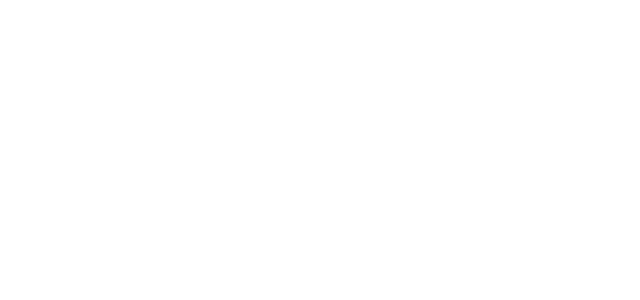
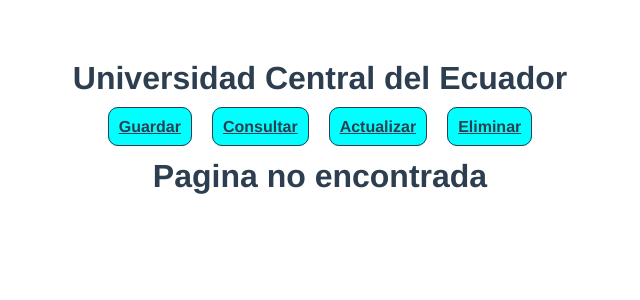
Before and after one commit to GeoWillC/pw_vue_u3_p5_gc, a Vue app: page /consultar/1 in a window 1280 px wide. Before the commit this address had no page. Shown: the top 300 px of the page, without its empty margins (320-960 px from the left). Built offline with nearby package versions, Linux system fonts and the light colour scheme.

Commit message:
Router lazy y NavBar

```diff
--- a/src/App.vue
+++ b/src/App.vue
@@ -1,11 +1,13 @@
 <template>
-
-
+  <h1>Universidad Central del Ecuador
+  </h1>
+  <NavBar></NavBar>
   <!-- llamada a router -->
   <router-view/>
 </template>
 
 <script>
+import NavBar from './components/NavBar.vue'
 import HelloWorld from './components/HelloWorld.vue'
 import EstudiantePagina from '../src/paginas/EstudiantePagina.vue'
 
@@ -14,7 +16,8 @@ export default {
   name: 'App',
   components: {
     HelloWorld,
-    EstudiantePagina
+    EstudiantePagina,
+    NavBar
   }
 }
 </script>
--- /dev/null
+++ b/src/components/NavBar.vue
@@ -0,0 +1,32 @@
+<template>
+    <div>
+        <router-link to="/guardar">Guardar</router-link>
+        <router-link to="/consultar">Consultar</router-link>
+        <router-link to="/actualizar">Actualizar</router-link>
+        <router-link to="/eliminar">Eliminar</router-link>
+
+    </div>
+</template>
+
+<script>
+export default {
+
+}
+</script>
+
+<style>
+div a {
+    color: #2c3e50;
+    margin: 0px 10px;
+    font-weight: bold;
+    border: solid 1px;
+    padding: 10px 10px;
+    border-radius: 10px;
+    background-color: aqua;
+
+}
+
+.router-link-exact-active {
+    background-color:  #68ffd9;
+}
+</style>
--- /dev/null
+++ b/src/paginas/NoFoundPage.vue
@@ -0,0 +1,13 @@
+<template>
+  <h1>Pagina no encontrada</h1>
+</template>
+
+<script>
+export default {
+
+}
+</script>
+
+<style>
+
+</style>
```
Also changed, not shown: src/router/router.js (+10 -4 lines).
